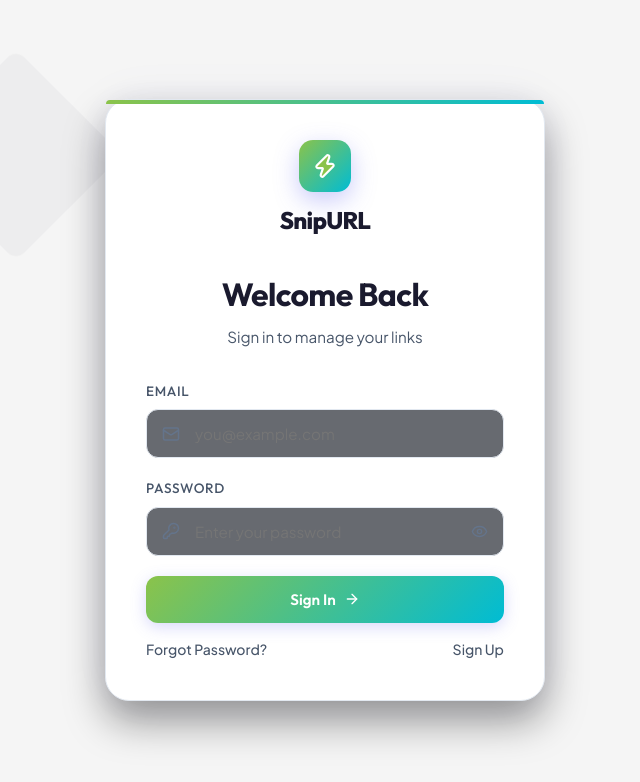
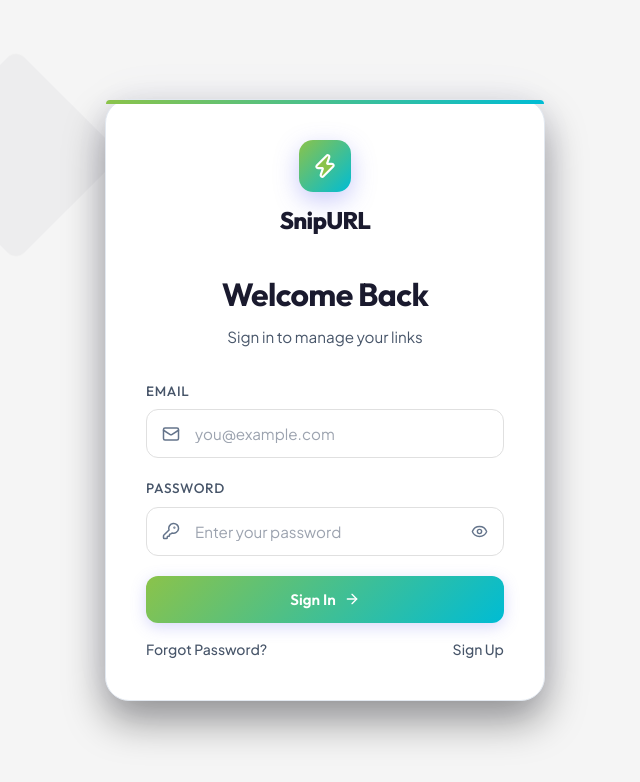
Before and after one commit to KanikaSuresh17/Url-shortener, a React app in the folder frontend/: page /login in a window 1280 px wide. Shown: the top 782 px of the page, without its empty margins (315-955 px from the left). Built offline with nearby package versions, Linux system fonts and the light colour scheme; the HTML template or start-up script is replaced by a standard one.

Commit message:
type feild changes

```diff
--- a/frontend/src/index.css
+++ b/frontend/src/index.css
@@ -159,20 +159,27 @@ a {
 .form-input {
   width: 100%;
   padding: 14px 16px 14px 48px;
-  background: rgba(3, 7, 18, 0.6);
-  border: 1px solid var(--border-color);
   border-radius: 12px;
-  color: var(--text-primary);
   font-family: var(--font-body);
   font-size: 0.95rem;
   transition: all 0.2s cubic-bezier(0.4, 0, 0.2, 1);
 }
 
-.form-input:focus {
+.form-input, input {
+  background: rgba(255, 255, 255, 0.95) !important;
+  color: #1a1a2e !important;
+  border: 1px solid #e0e0e0 !important;
+}
+
+.form-input::placeholder, input::placeholder {
+  color: #9ca3af !important;
+}
+
+.form-input:focus, input:focus {
   outline: none;
-  border-color: var(--primary);
-  background: rgba(3, 7, 18, 0.8);
-  box-shadow: 0 0 15px rgba(99, 102, 241, 0.15);
+  background: #ffffff !important;
+  border-color: #8bc34a !important;
+  box-shadow: 0 0 0 3px rgba(139, 195, 74, 0.2) !important;
 }
 
 /* Buttons */
```
